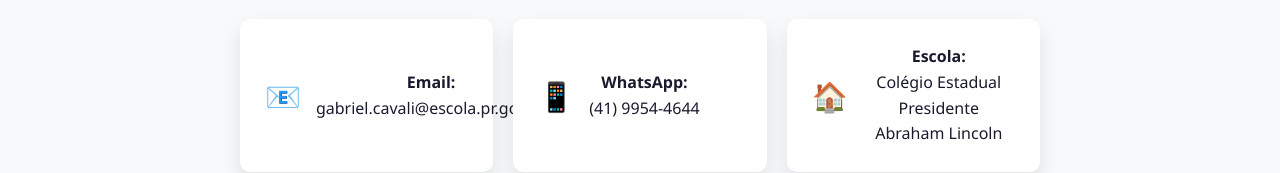
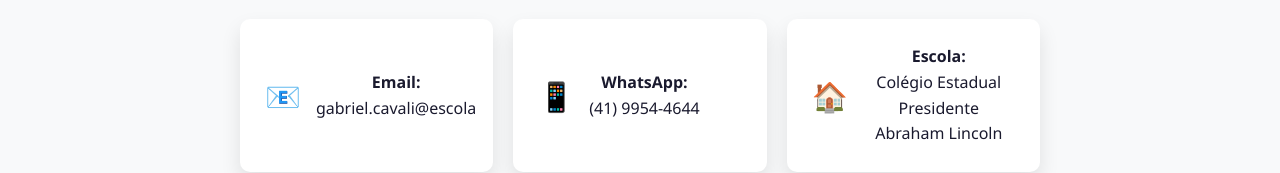
Before and after one commit to BontorinBB/PortGab, a plain HTML site: page index.html in a window 1280 px wide. Shown: the part 4315-4488 px from the top of the page. Drawn offline with Linux system fonts and the light colour scheme.

Commit message:
Modify email address in contact information
Updated email address format in contact section.

```diff
--- a/index.html
+++ b/index.html
@@ -860,7 +860,7 @@
                         <span class="contact-icon">📧</span>
                         <div>
                             <strong>Email:</strong><br>
-                            gabriel.cavali@escola.pr.gov.br
+                            gabriel.cavali@escola
                         </div>
                     </div>
                     <div class="contact-item fade-in">
```
